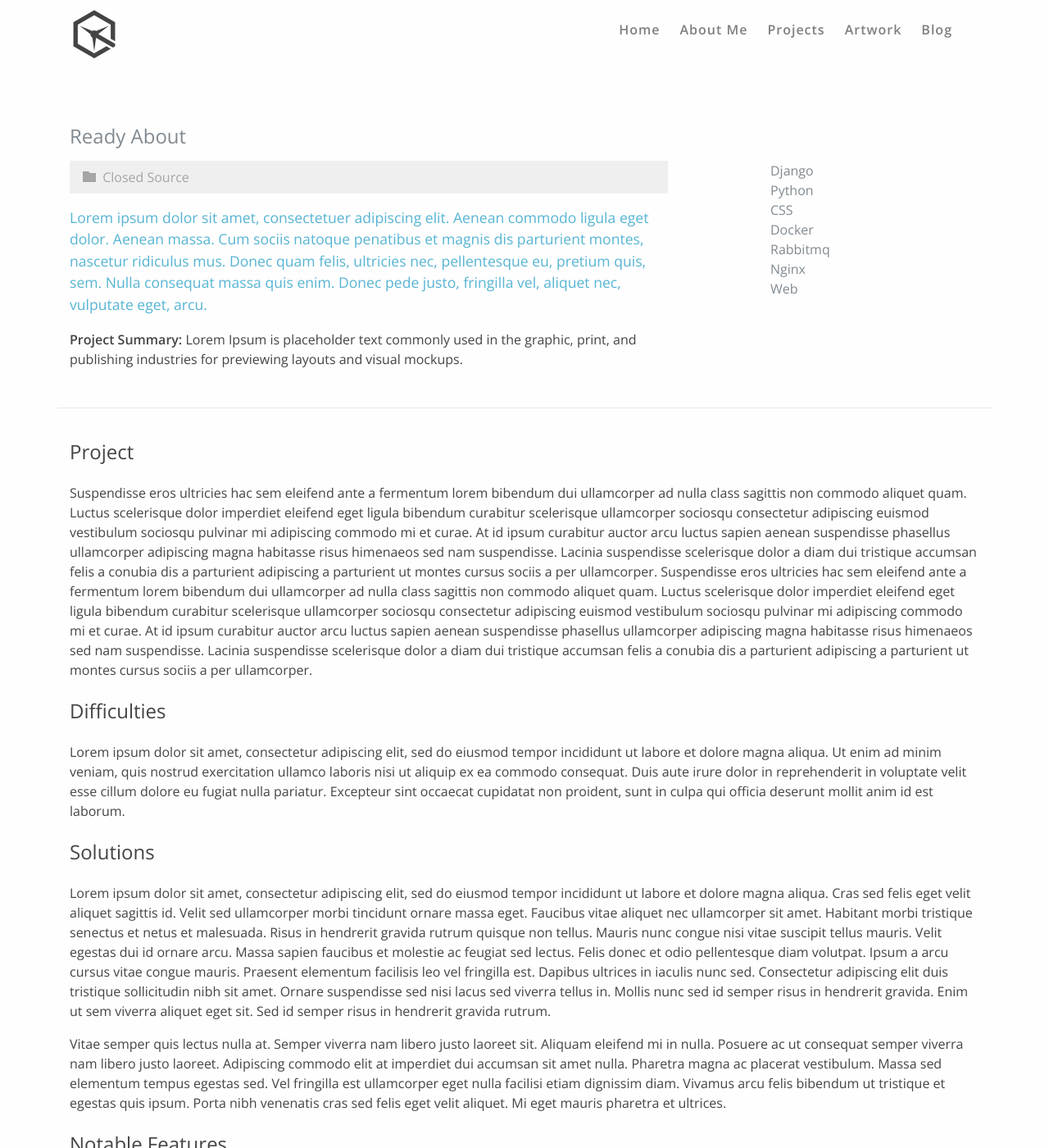
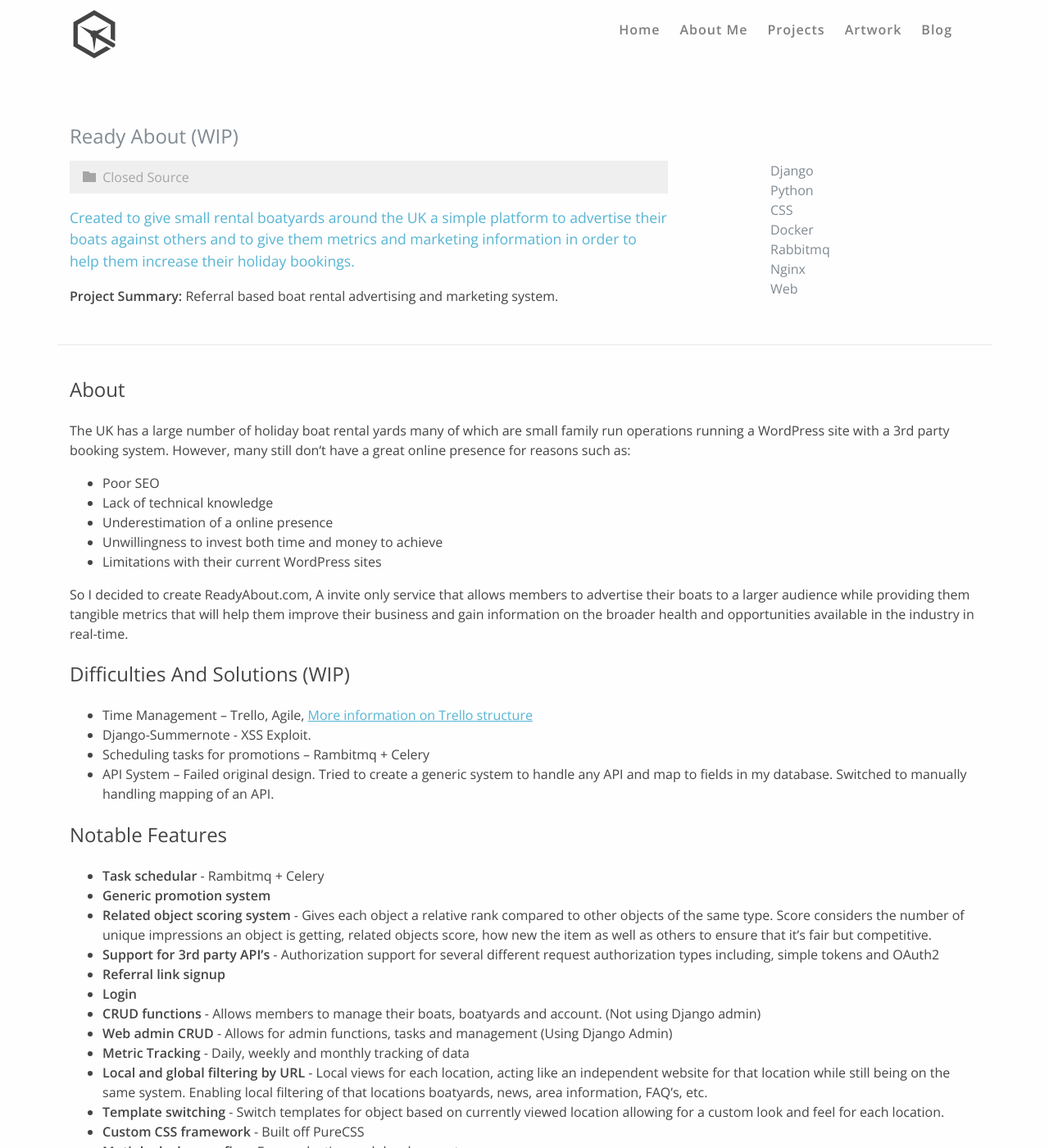
Before and after one commit to LazerCube/LazerCube.github.io, a Jekyll site: the page built from projects/_posts/2019-09-01-readyabout.markdown, in a window 1280 px wide and 1400 px high. Shown: the whole window at 82% size. Built offline with Jekyll 4.4.1, drawn with Linux system fonts in a browser that asks for light colours; some web fonts are replaced; some of the changed text lies outside the part shown.

Commit message:
Draft for readabout post

```diff
--- a/projects/_posts/2019-09-01-readyabout.markdown
+++ b/projects/_posts/2019-09-01-readyabout.markdown
@@ -1,6 +1,6 @@
 ---
 layout: posts
-title: Ready About
+title: Ready About (WIP)
 author: Elliot
 tags:
 - Django
@@ -10,27 +10,46 @@ tags:
 - Rabbitmq
 - Nginx
 - Web
-about: Lorem ipsum dolor sit amet, consectetuer adipiscing elit. Aenean commodo ligula eget dolor. Aenean massa. Cum sociis natoque penatibus et magnis dis parturient montes, nascetur ridiculus mus. Donec quam felis, ultricies nec, pellentesque eu, pretium quis, sem. Nulla consequat massa quis enim. Donec pede justo, fringilla vel, aliquet nec, vulputate eget, arcu.
-summary: Lorem Ipsum is placeholder text commonly used in the graphic, print, and publishing industries for previewing layouts and visual mockups.
+about: Created to give small rental boatyards around the UK a simple platform to advertise their boats against others and to give them metrics and marketing information in order to help them increase their holiday bookings.
+summary: Referral based boat rental advertising and marketing system.
 image: /assets/img/posts/readyabout/readyabout_thumbnail.png
 image_preview: /assets/img/posts/readyabout/readyabout_thumbnail_preview.png
 source: closed
 ---
 
-## Project
+## About
 
-Suspendisse eros ultricies hac sem eleifend ante a fermentum lorem bibendum dui ullamcorper ad nulla class sagittis non commodo aliquet quam. Luctus scelerisque dolor imperdiet eleifend eget ligula bibendum curabitur scelerisque ullamcorper sociosqu consectetur adipiscing euismod vestibulum sociosqu pulvinar mi adipiscing commodo mi et curae. At id ipsum curabitur auctor arcu luctus sapien aenean suspendisse phasellus ullamcorper adipiscing magna habitasse risus himenaeos sed nam suspendisse. Lacinia suspendisse scelerisque dolor a diam dui tristique accumsan felis a conubia dis a parturient adipiscing a parturient ut montes cursus sociis a per ullamcorper. Suspendisse eros ultricies hac sem eleifend ante a fermentum lorem bibendum dui ullamcorper ad nulla class sagittis non commodo aliquet quam. Luctus scelerisque dolor imperdiet eleifend eget ligula bibendum curabitur scelerisque ullamcorper sociosqu consectetur adipiscing euismod vestibulum sociosqu pulvinar mi adipiscing commodo mi et curae. At id ipsum curabitur auctor arcu luctus sapien aenean suspendisse phasellus ullamcorper adipiscing magna habitasse risus himenaeos sed nam suspendisse. Lacinia suspendisse scelerisque dolor a diam dui tristique accumsan felis a conubia dis a parturient adipiscing a parturient ut montes cursus sociis a per ullamcorper.
+The UK has a large number of holiday boat rental yards many of which are small family run operations running a WordPress site with a 3rd party booking system. However, many still don’t have a great online presence for reasons such as:
 
-## Difficulties
+- Poor SEO
+- Lack of technical knowledge
+- Underestimation of a online presence
+- Unwillingness to invest both time and money to achieve
+- Limitations with their current WordPress sites
 
-Lorem ipsum dolor sit amet, consectetur adipiscing elit, sed do eiusmod tempor incididunt ut labore et dolore magna aliqua. Ut enim ad minim veniam, quis nostrud exercitation ullamco laboris nisi ut aliquip ex ea commodo consequat. Duis aute irure dolor in reprehenderit in voluptate velit esse cillum dolore eu fugiat nulla pariatur. Excepteur sint occaecat cupidatat non proident, sunt in culpa qui officia deserunt mollit anim id est laborum.
+So I decided to create ReadyAbout.com, A invite only service that allows members to advertise their boats to a larger audience while providing them tangible metrics that will help them improve their business and gain information on the broader health and opportunities available in the industry in real-time.
 
-## Solutions
+## Difficulties And Solutions (WIP)
 
-Lorem ipsum dolor sit amet, consectetur adipiscing elit, sed do eiusmod tempor incididunt ut labore et dolore magna aliqua. Cras sed felis eget velit aliquet sagittis id. Velit sed ullamcorper morbi tincidunt ornare massa eget. Faucibus vitae aliquet nec ullamcorper sit amet. Habitant morbi tristique senectus et netus et malesuada. Risus in hendrerit gravida rutrum quisque non tellus. Mauris nunc congue nisi vitae suscipit tellus mauris. Velit egestas dui id ornare arcu. Massa sapien faucibus et molestie ac feugiat sed lectus. Felis donec et odio pellentesque diam volutpat. Ipsum a arcu cursus vitae congue mauris. Praesent elementum facilisis leo vel fringilla est. Dapibus ultrices in iaculis nunc sed. Consectetur adipiscing elit duis tristique sollicitudin nibh sit amet. Ornare suspendisse sed nisi lacus sed viverra tellus in. Mollis nunc sed id semper risus in hendrerit gravida. Enim ut sem viverra aliquet eget sit. Sed id semper risus in hendrerit gravida rutrum.
-
-Vitae semper quis lectus nulla at. Semper viverra nam libero justo laoreet sit. Aliquam eleifend mi in nulla. Posuere ac ut consequat semper viverra nam libero justo laoreet. Adipiscing commodo elit at imperdiet dui accumsan sit amet nulla. Pharetra magna ac placerat vestibulum. Massa sed elementum tempus egestas sed. Vel fringilla est ullamcorper eget nulla facilisi etiam dignissim diam. Vivamus arcu felis bibendum ut tristique et egestas quis ipsum. Porta nibh venenatis cras sed felis eget velit aliquet. Mi eget mauris pharetra et ultrices.
+- Time Management – Trello, Agile, [More information on Trello structure](https://www.flowji.com/using-trello-to-manage-your-website-project/)
+- Django-Summernote - XSS Exploit.
+- Scheduling tasks for promotions – Rambitmq + Celery
+- API System – Failed original design. Tried to create a generic system to handle any API and map to fields in my database. Switched to manually handling mapping of an API.
 
 ## Notable Features
 
-* **feature** feature information
+- **Task schedular** - Rambitmq + Celery
+- **Generic promotion system**
+- **Related object scoring system** - Gives each object a relative rank compared to other objects of the same type. Score considers the number of unique impressions an object is getting, related objects score, how new the item as well as others to ensure that it’s fair but competitive.
+- **Support for 3rd party API’s** - Authorization support for several different request authorization types including, simple tokens and OAuth2
+- **Referral link signup**
+- **Login**
+- **CRUD functions** - Allows members to manage their boats, boatyards and account. (Not using Django admin)
+- **Web admin CRUD** - Allows for admin functions, tasks and management (Using Django Admin)
+- **Metric Tracking** - Daily, weekly and monthly tracking of data
+- **Local and global filtering by URL** - Local views for each location, acting like an independent website for that location while still being on the same system. Enabling local filtering of that locations boatyards, news, area information, FAQ’s, etc.
+- **Template switching** - Switch templates for object based on currently viewed location allowing for a custom look and feel for each location.
+- **Custom CSS framework** - Built off PureCSS
+- **Mutiple docker configs** - For production and development
+- **Modern production Stack** - Ngnix + Gunicorn + Postgres
+- **Custom django admin theme**
```
